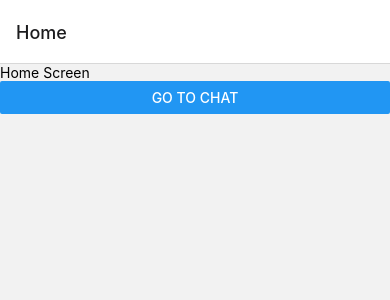
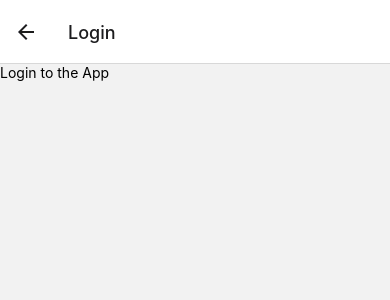
Before and after one commit to jacobcwright/TinderMock, a React Native app: screen /Login in a window 390 px wide. Shown: the top 300 px of the page. Built offline with nearby package versions, Linux system fonts and the light colour scheme.

Commit message:
feat: added login page

```diff
--- a/StackNavigator.tsx
+++ b/StackNavigator.tsx
@@ -6,6 +6,7 @@ import {
 } from "@react-navigation/native";
 import HomeScreen from "./screens/HomeScreen";
 import ChatScreen from "./screens/ChatScreen";
+import LoginScreen from "./screens/LoginScreen";
 
 const Stack = createNativeStackNavigator();
 export default function StackNavigator() {
@@ -13,6 +14,7 @@ export default function StackNavigator() {
     <Stack.Navigator>
       <Stack.Screen name="Home" component={HomeScreen} />
       <Stack.Screen name="Chat" component={ChatScreen} />
+      <Stack.Screen name="Login" component={LoginScreen} />
     </Stack.Navigator>
   );
 }
--- /dev/null
+++ b/screens/LoginScreen.tsx
@@ -0,0 +1,14 @@
+import { StyleSheet, Text, View } from "react-native";
+import React from "react";
+
+const LoginScreen = () => {
+  return (
+    <View>
+      <Text>Login to the App</Text>
+    </View>
+  );
+};
+
+export default LoginScreen;
+
+const styles = StyleSheet.create({});
```
